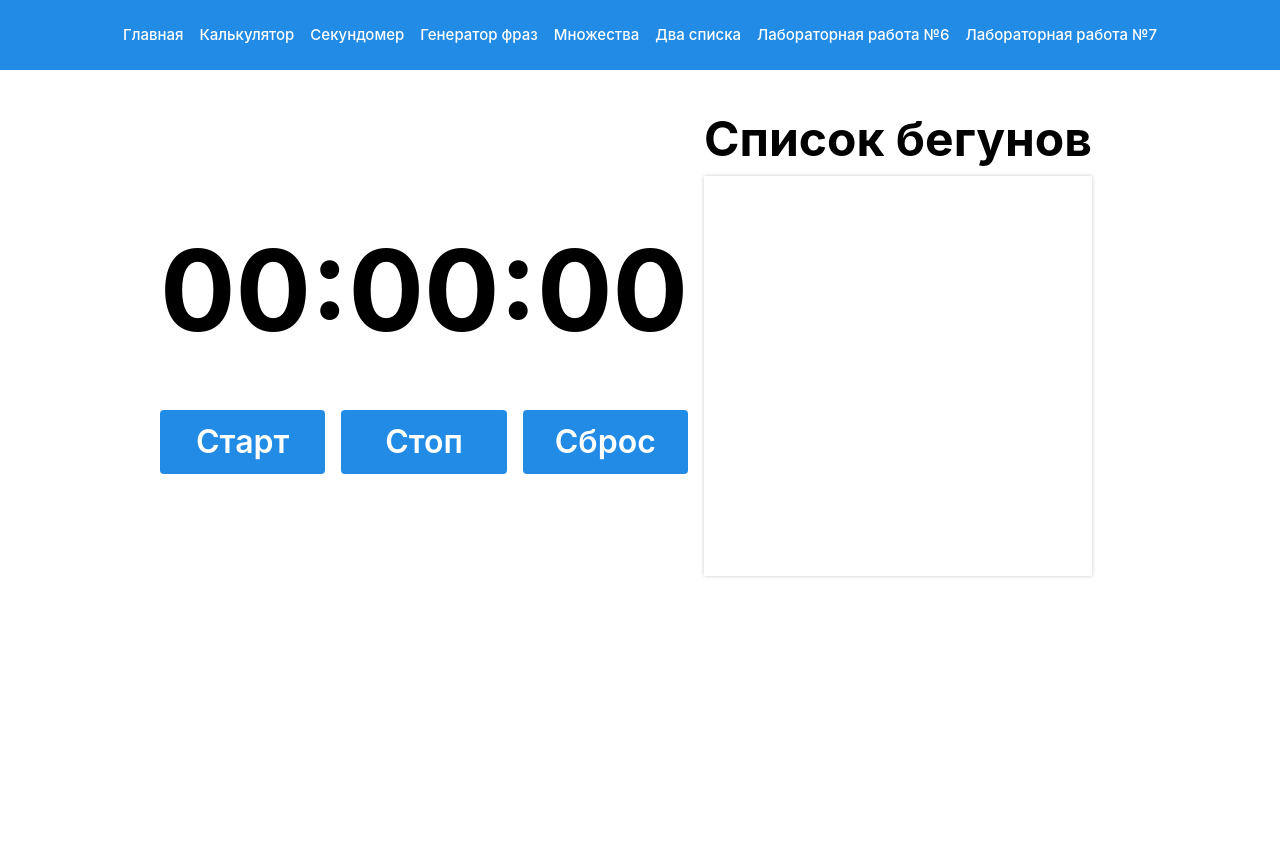
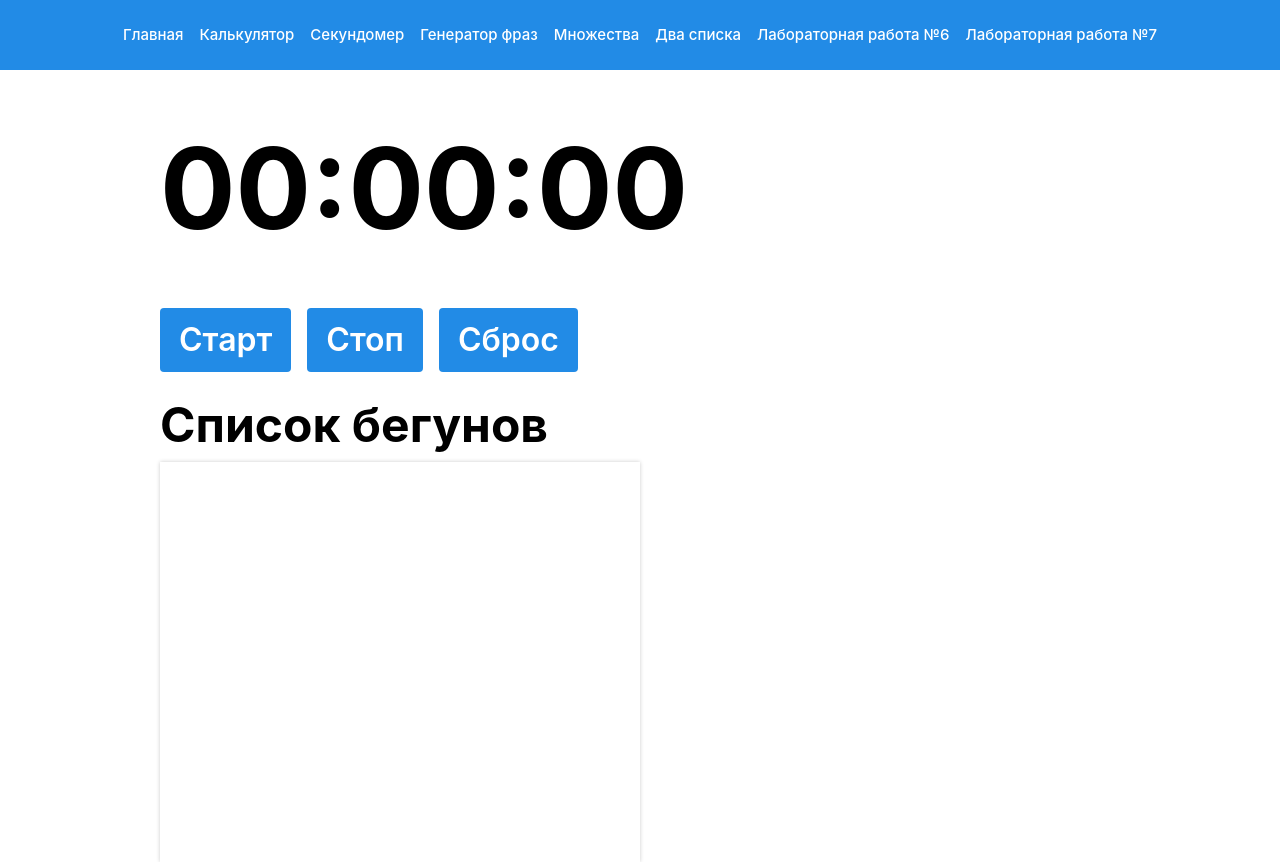
Before and after one commit to DzNk/LaboratoriesTech, a React (Vite) app: page /lab2 in a window 1280 px wide. Before the commit the page ends 800 px from the top, so only its background shows below. Built offline with nearby package versions, Linux system fonts and the light colour scheme.

Commit message:
Lab 5 done

```diff
--- a/src/pages/StopWatch/styles/StopWatch.module.scss
+++ b/src/pages/StopWatch/styles/StopWatch.module.scss
@@ -11,7 +11,8 @@
 }
 
 .runners {
-  min-height: 100%;
+  height: 100%;
+  width: 30em;
 }
 
 .border {
--- a/src/pages/StopWatch/ui/StopWatchPage.tsx
+++ b/src/pages/StopWatch/ui/StopWatchPage.tsx
@@ -61,7 +61,7 @@ export function StopWatchPage() {
                 <Group w={"60em"}>
                     <Stack>
                         <Text className={styles.bigText}>{formatTime(elapsedTime)}</Text>
-                        <Group grow>
+                        <Group>
                             <Button className={styles.button} onClick={start}>Старт</Button>
                             <Button className={styles.button} onClick={stop}>Стоп</Button>
                             <Button className={styles.button} onClick={reset}>Сброс</Button>
```
